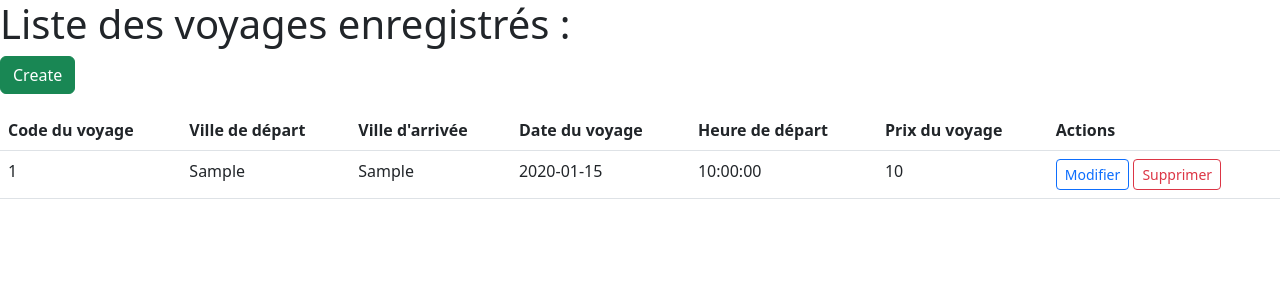
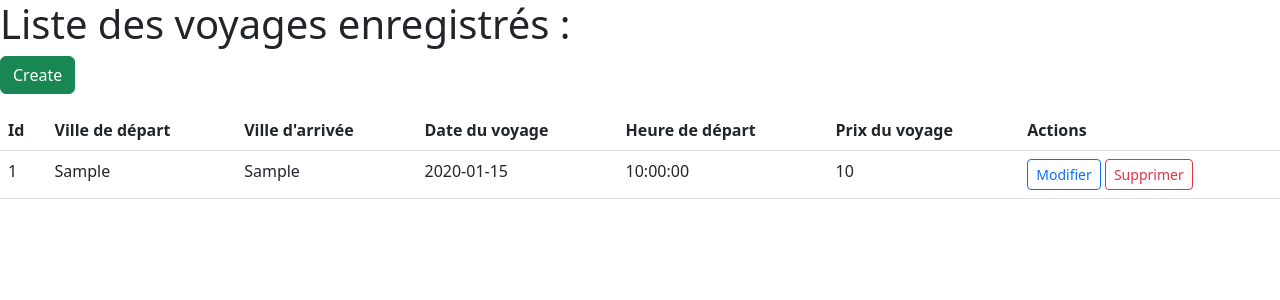
Before and after one commit to Ahmadou123/Reservation, a PHP site: page / in a window 1280 px wide. Shown: the top 300 px of the page. Run offline with PHP 8.4, Linux system fonts and the light colour scheme; tables that the repository leaves empty hold one stand-in row (values such as "Sample post").

Commit message:
update code voyage to id

```diff
--- a/index.php
+++ b/index.php
@@ -36,7 +36,7 @@ try {
 <table class="table">
     <thead>
         <tr>
-            <th>Code du voyage</th>
+            <th>Id</th>
             <th>Ville de départ</th>
             <th>Ville d'arrivée</th>
             <th>Date du voyage</th>
```
